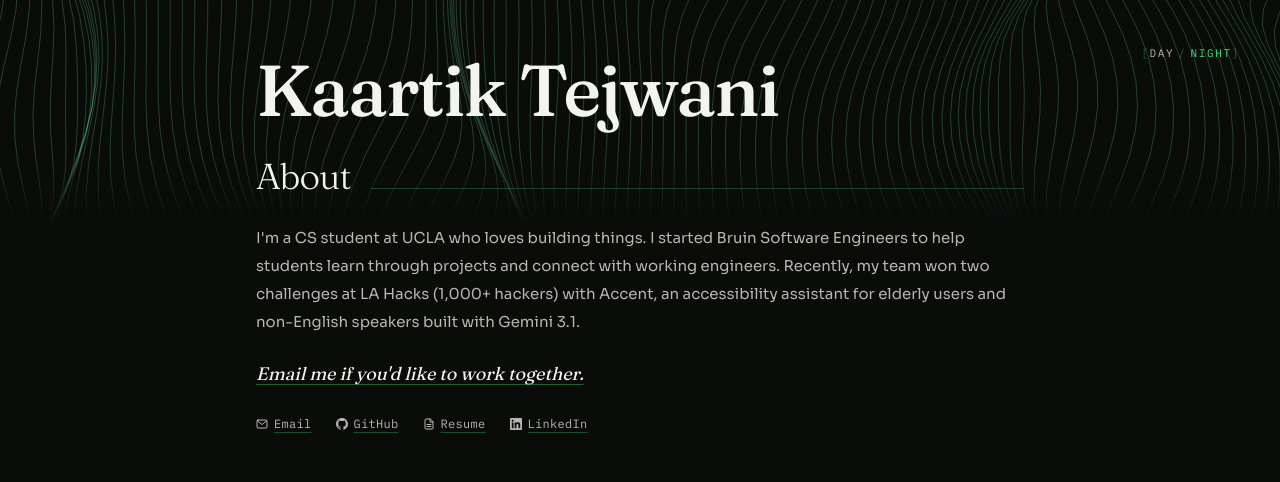
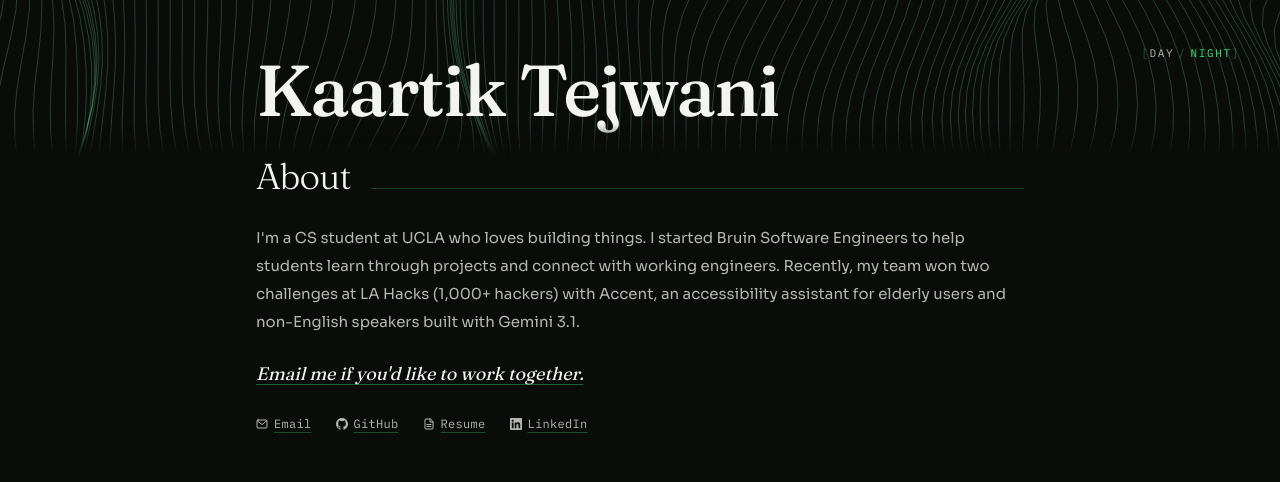
Before and after one commit to KaartikDev/personal-site, a Next.js app: page / in a window 1280 px wide. Shown: the top 482 px of the page. Built offline with nearby package versions, Linux system fonts and the light colour scheme.

Commit message:
End wave transition before About content

```diff
--- a/app/globals.css
+++ b/app/globals.css
@@ -12,11 +12,13 @@
 :root {
   --tide: #157a4c;
   --lantern: #92400e;
+  --page-surface: #f3f4ef;
 }
 
 .dark {
   --tide: #39e67d;
   --lantern: #ffb454;
+  --page-surface: #0a0c0a;
 }
 
 @theme inline {
@@ -68,10 +70,24 @@ body {
   }
 }
 
+/* The content begins on a solid surface; the 2rem gap after the name is the transition. */
+.plain-content::before {
+  content: "";
+  position: absolute;
+  z-index: -1;
+  top: -2rem;
+  bottom: 0;
+  left: 50%;
+  width: 100vw;
+  transform: translateX(-50%);
+  pointer-events: none;
+  background: linear-gradient(to bottom, transparent, var(--page-surface) 2rem);
+}
+
 /* Waves background canvas - see components/Waves.tsx */
 .wave-background {
-  -webkit-mask-image: linear-gradient(to bottom, black 0%, black 35%, transparent 100%);
-  mask-image: linear-gradient(to bottom, black 0%, black 35%, transparent 100%);
+  -webkit-mask-image: linear-gradient(to bottom, black 0%, black 60%, transparent 100%);
+  mask-image: linear-gradient(to bottom, black 0%, black 60%, transparent 100%);
 }
 
 @media (min-width: 640px) {
--- a/app/page.tsx
+++ b/app/page.tsx
@@ -12,14 +12,14 @@ export default function Home() {
         <ThemeToggle />
       </div>
 
-      <div className="mx-auto flex w-full max-w-3xl flex-col gap-16 px-6 pb-16 pt-8 sm:px-10 sm:pb-24 sm:pt-14 lg:px-0">
-        <div className="space-y-8">
-          <PageHeader />
+      <div className="mx-auto flex w-full max-w-3xl flex-col gap-8 px-6 pb-16 pt-8 sm:px-10 sm:pb-24 sm:pt-14 lg:px-0">
+        <PageHeader />
+        <main className="plain-content relative isolate z-10 flex flex-col gap-16">
           <Bio />
-        </div>
-        <Experience />
-        <Projects />
-        <Footer />
+          <Experience />
+          <Projects />
+          <Footer />
+        </main>
       </div>
     </div>
   );
--- a/components/WavesBackground.tsx
+++ b/components/WavesBackground.tsx
@@ -40,7 +40,7 @@ export function WavesBackground() {
   return (
     <div
       ref={wrapperRef}
-      className="wave-background pointer-events-none fixed inset-x-0 top-0 z-0 h-96 overflow-hidden sm:h-56"
+      className="wave-background pointer-events-none fixed inset-x-0 top-0 z-0 h-56 overflow-hidden"
       aria-hidden="true"
     >
       <Waves
```
